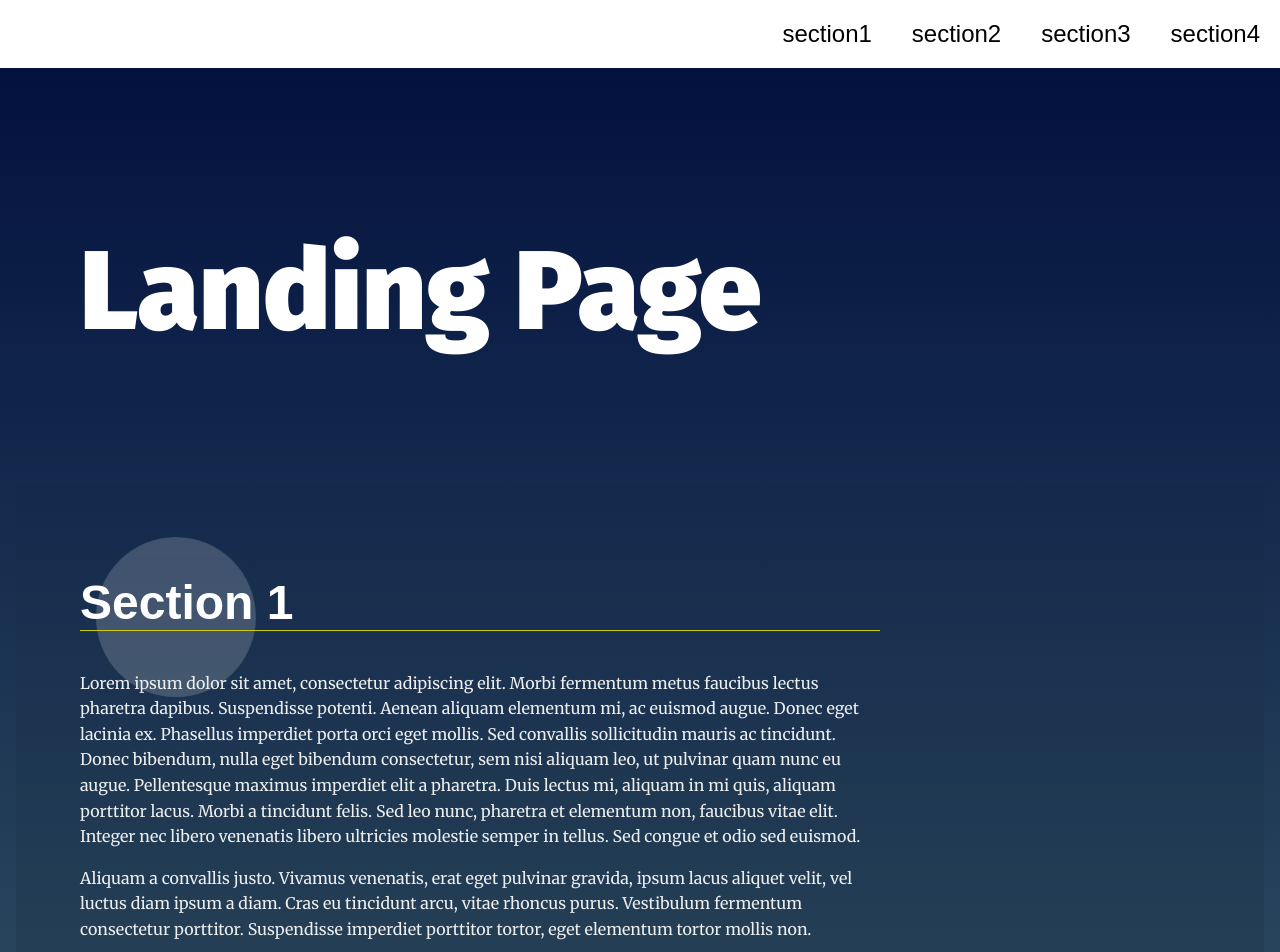
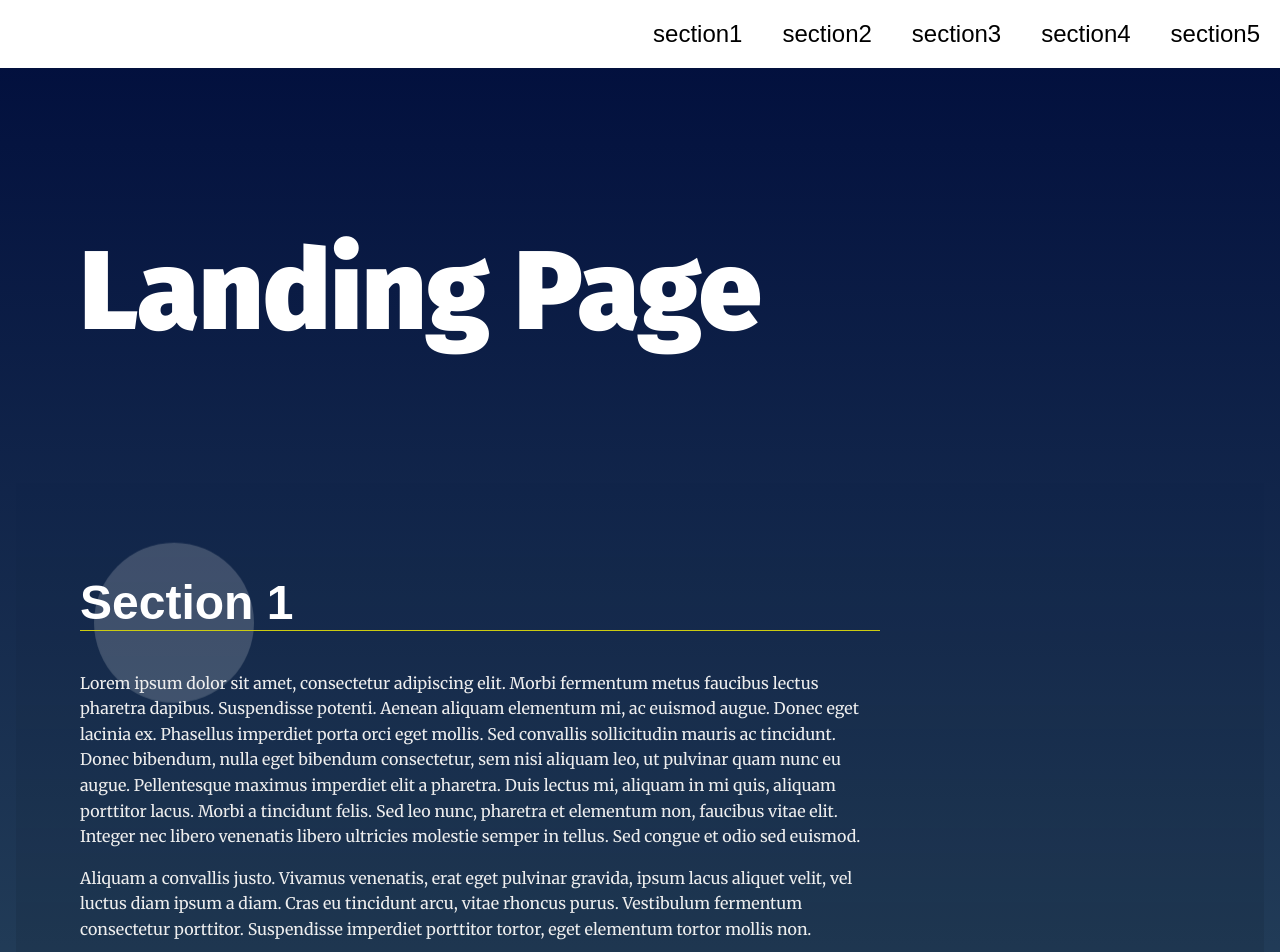
Before and after one commit to mostafaeg1/Landing-page, a plain HTML site: page index.html in a window 1280 px wide. Shown: the top 952 px of the page. Drawn offline with Linux system fonts and the light colour scheme.

Commit message:
finished

```diff
--- a/css/styles.css
+++ b/css/styles.css
@@ -10,6 +10,10 @@
 
 
 /* ---- Base Rules ---- */
+html {
+    scroll-behavior: smooth;
+  }
+
 body {
     background: rgb(136,203,171);
     background: linear-gradient(0deg, rgba(136,203,171,1) 0%, rgba(0,13,60,1) 100%);
@@ -93,9 +97,7 @@ section {
     background-color: black;
     color:white;
 }
-.active2{
-    color:white;
-}
+
 
 a{
     color: black;
--- a/index.html
+++ b/index.html
@@ -58,6 +58,14 @@
           <p>Aliquam a convallis justo. Vivamus venenatis, erat eget pulvinar gravida, ipsum lacus aliquet velit, vel luctus diam ipsum a diam. Cras eu tincidunt arcu, vitae rhoncus purus. Vestibulum fermentum consectetur porttitor. Suspendisse imperdiet porttitor tortor, eget elementum tortor mollis non.</p>
         </div>
       </section>
+      <section id="section5" data-nav="Section 5">
+        <div class="landing__container">
+          <h2>Section 5</h2>
+          <p>Lorem ipsum dolor sit amet, consectetur adipiscing elit. Morbi fermentum metus faucibus lectus pharetra dapibus. Suspendisse potenti. Aenean aliquam elementum mi, ac euismod augue. Donec eget lacinia ex. Phasellus imperdiet porta orci eget mollis. Sed convallis sollicitudin mauris ac tincidunt. Donec bibendum, nulla eget bibendum consectetur, sem nisi aliquam leo, ut pulvinar quam nunc eu augue. Pellentesque maximus imperdiet elit a pharetra. Duis lectus mi, aliquam in mi quis, aliquam porttitor lacus. Morbi a tincidunt felis. Sed leo nunc, pharetra et elementum non, faucibus vitae elit. Integer nec libero venenatis libero ultricies molestie semper in tellus. Sed congue et odio sed euismod.</p>
+
+          <p>Aliquam a convallis justo. Vivamus venenatis, erat eget pulvinar gravida, ipsum lacus aliquet velit, vel luctus diam ipsum a diam. Cras eu tincidunt arcu, vitae rhoncus purus. Vestibulum fermentum consectetur porttitor. Suspendisse imperdiet porttitor tortor, eget elementum tortor mollis non.</p>
+        </div>
+      </section>
   </main>
   <footer class="page__footer">
     <p>&copy Udacity</p>
--- a/js/app.js
+++ b/js/app.js
@@ -1,46 +1,33 @@
 let ul=document.getElementById("navbar__list");
 
-/// li elements ///
-let li1=document.createElement("li");
-let li2=document.createElement("li");
-let li3=document.createElement("li");
-let li4=document.createElement("li");
+const sections2 = Array.from(document.getElementsByTagName("section"));
 
-li1.id="section11"
-li2.id="section22"
-li3.id="section33"
-li4.id="section44"
+let counter=1;
+for(section of sections2){
+    const listItem = document.createElement('li');
+    listItem.id=`section${counter}${counter}`;
+    listItem.classList.add("nav-li");
+    const a=document.createElement("a");
+    a.href=`#section${counter}`;
+    a.classList.add("nav-a");
+    a.textContent=`section${counter}`
+    listItem.appendChild(a);
+    listItem.addEventListener("click",(e)=>{
+        let section1=document.getElementById(e.target.id.slice(0,e.target.id.length-1));
+        console.log(section1);
+        section1.scrollIntoView(true);
+    })
+    ul.appendChild(listItem);
+    counter++;
+  }
 
-/// anchor elements ///
-let a1=document.createElement("a");
-let a2=document.createElement("a");
-let a3=document.createElement("a");
-let a4=document.createElement("a");
 
-a1.href="#section1";
-a2.href="#section2";
-a3.href="#section3";
-a4.href="#section4";
-
-a1.textContent="section1";
-a2.textContent="section2";
-a3.textContent="section3";
-a4.textContent="section4";
-
-li1.appendChild(a1);
-li2.appendChild(a2);
-li3.appendChild(a3);
-li4.appendChild(a4);
-
-ul.appendChild(li1);
-ul.appendChild(li2);
-ul.appendChild(li3);
-ul.appendChild(li4);
 
 
 //////// show active nav items //////
-const litems=[li1,li2,li3,li4];
-const aitems=[a1,a2,a3,a4];
+const litems=Array.from(document.getElementsByClassName("nav-li"));
+const aitems=Array.from(document.getElementsByClassName("nav-a"));
+console.log(aitems);
 
 const sections = document.querySelectorAll("section");
 window.onscroll = () => {
@@ -57,9 +44,9 @@ window.onscroll = () => {
           li.classList.add("active");
     }
     aitems.forEach((a) => {
-        a.classList.remove("active2");
+        a.classList.remove("active");
         if (a.textContent===current) {
-              a.classList.add("active2");
+              a.classList.add("active");
         }
       });
   });
```
